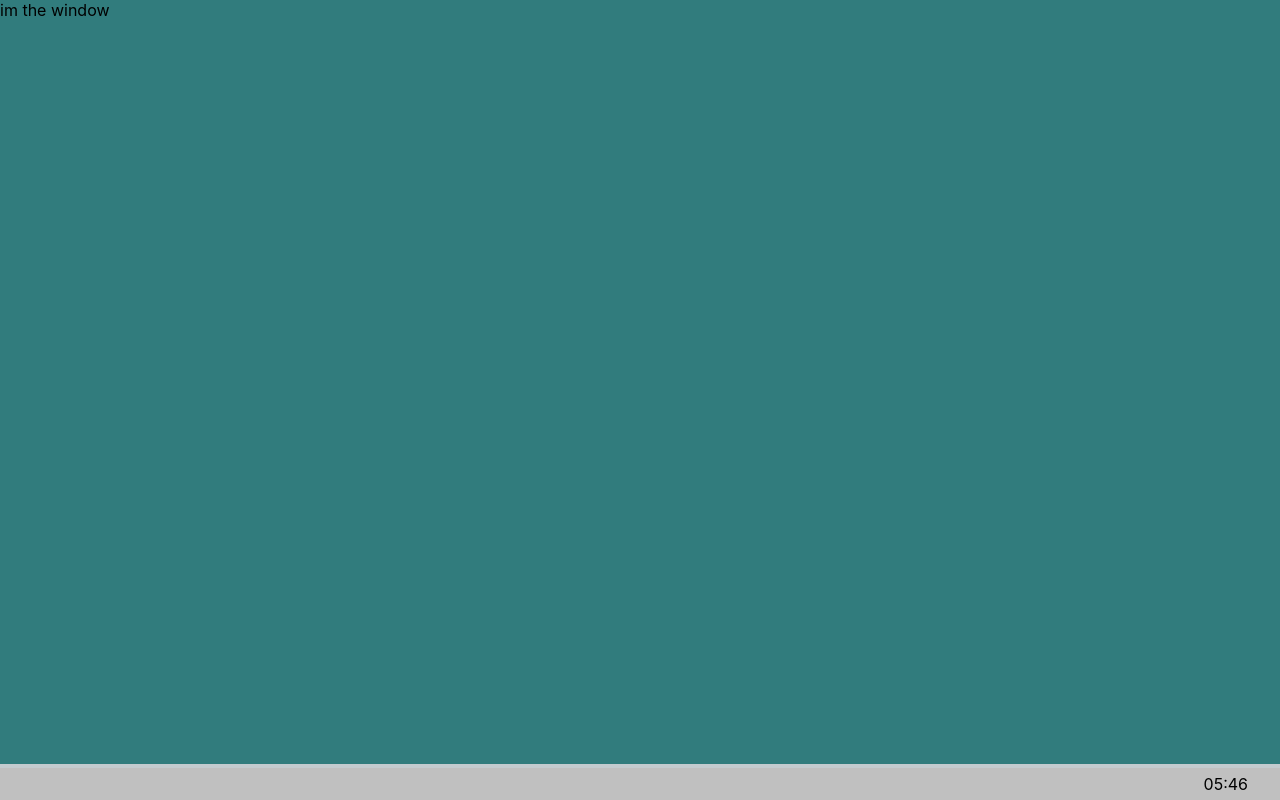
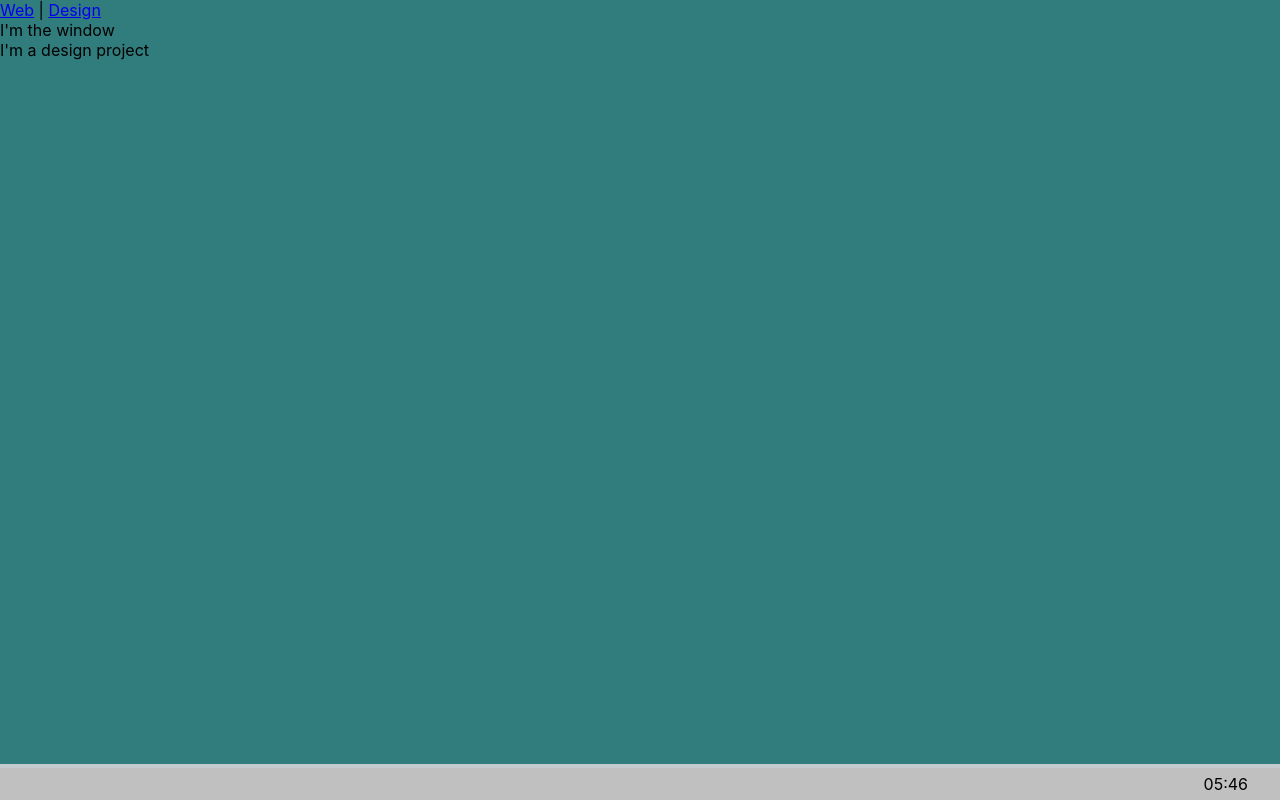
Before and after one commit to mariawenrose/portfolio, a React (Create React App) app: page /design in a window 1280 px wide. Built offline with nearby package versions, Linux system fonts and the light colour scheme.

Commit message:
separate components

```diff
--- a/package.json
+++ b/package.json
@@ -9,6 +9,7 @@
     "date-fns": "^2.13.0",
     "react": "^16.13.1",
     "react-dom": "^16.13.1",
+    "react-router-dom": "^5.1.2",
     "react-scripts": "3.4.1"
   },
   "scripts": {
--- a/src/App.js
+++ b/src/App.js
@@ -2,14 +2,20 @@ import React from 'react';
 import '../src/style/App.css'
 import Footer from './components/Footer'
 import PopupWindow from './components/PopupWindow'
+import {BrowserRouter as Router, Link} from 'react-router-dom'
 
 
 function App() {
   return (
-    <div className="App">
-      <PopupWindow />
-      <Footer />
-    </div>
+    <Router>
+      <div className='App'>
+        <Link to='/web'>Web</Link>
+        {' | '}
+        <Link to='/design'>Design</Link>
+        <PopupWindow />
+        <Footer />
+      </div>
+    </Router>
   );
 }
 
--- a/src/components/DesignProjects.jsx
+++ b/src/components/DesignProjects.jsx
@@ -1,6 +1,6 @@
 import React from 'react'
 
-export default class DesignProjects extends Component {
+export default class DesignProjects extends React.Component {
     render() {
         return (
             <p>I'm a design project</p>
--- a/src/components/Footer.jsx
+++ b/src/components/Footer.jsx
@@ -1,6 +1,7 @@
 
 import React, { Component } from 'react'
 import { format } from 'date-fns'
+
 
 
 const formatCurrentTime = () => format(new Date(), "HH:mm");
--- a/src/components/PopupWindow.jsx
+++ b/src/components/PopupWindow.jsx
@@ -1,9 +1,19 @@
 import React, {Component} from 'react'
+import { withRouter, Route } from 'react-router-dom'
+import WebProjects from './WebProjects'
+import DesignProjects from './DesignProjects'
 
-export default class PopupWindow extends Component {
+class PopupWindow extends Component {
     render() {
         return (
-            <p>im the window</p>
+            <React.Fragment>
+                <p className = {this.props.className}> I'm the window</p>
+                <Route path='/web' component={WebProjects}/>
+                <Route path='/design' component={DesignProjects}/>
+            </React.Fragment>
         )
     }
 }
+
+const PopupWindowWithRouter = withRouter(PopupWindow)
+export default PopupWindowWithRouter;
```
Also changed, not shown: 1 other file (tests, documents, lock files or other folders).
